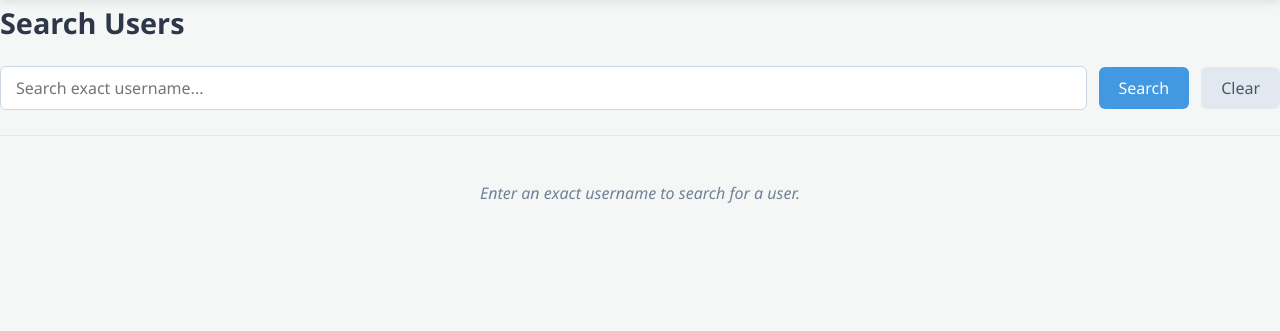
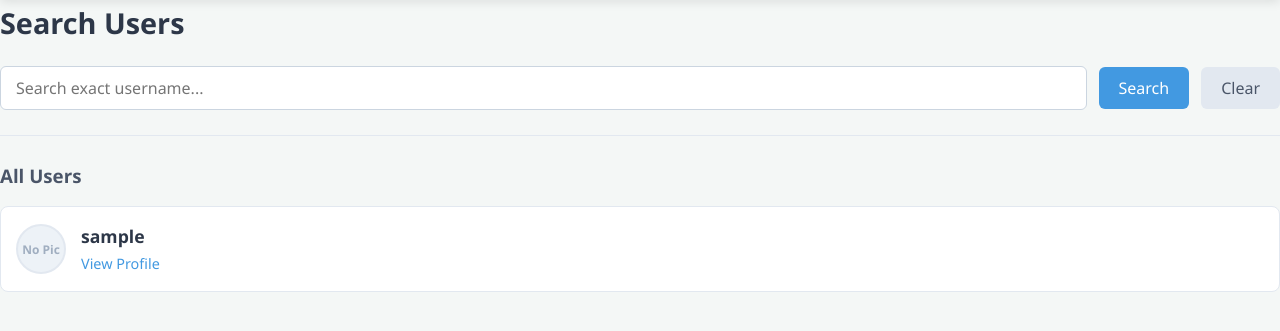
Before and after one commit to NishiB137/CS6093-Network-Security-Project, a PHP site: page /search in a window 1280 px wide. Shown: the part 66-397 px from the top of the page. Run offline with PHP 8.4, Linux system fonts and the light colour scheme; the visitor is signed in with stand-in values (Sample User, id 1); some libraries are stand-ins or nearby versions.

Commit message:
fix: Display all users in search page

```diff
--- a/transactiwar/docker-compose.yml
+++ b/transactiwar/docker-compose.yml
@@ -4,7 +4,7 @@ services:
       context: .
       dockerfile: ./docker/Dockerfile
     ports:
-      - "8000:443"
+      - "443:443"
     volumes:
       # Maps your entire project so PHP can read the 'src' folder
       - ./:/var/www/html/
--- a/transactiwar/public/search.php
+++ b/transactiwar/public/search.php
@@ -37,11 +37,16 @@ if (!empty($_SESSION['error'])) {
 
 <hr class="divider">
 
-<?php if ($searchQuery === ''): ?>
-    <p class="empty-state">Enter an exact username to search for a user.</p>
-<?php elseif (empty($users) && empty($rateLimitError)): ?>
-    <p class="empty-state">No user found with that exact username.</p>
+<?php if (empty($users) && empty($rateLimitError)): ?>
+    <?php if ($searchQuery === ''): ?>
+        <p class="empty-state">No users are currently registered.</p>
+    <?php else: ?>
+        <p class="empty-state">No user found with that exact username.</p>
+    <?php endif; ?>
 <?php elseif (!empty($users)): ?>
+    <?php if ($searchQuery === ''): ?>
+        <h3 class="section-subtitle" style="margin-bottom: 15px; color: #4a5568;">All Users</h3>
+    <?php endif; ?>
     <ul class="user-list">
         <?php foreach ($users as $u): ?>
             <li class="user-card">
--- a/transactiwar/src/controllers/SearchController.php
+++ b/transactiwar/src/controllers/SearchController.php
@@ -26,15 +26,18 @@ class SearchController {
             'error' => ''
         ];
 
-        if ($searchQuery !== '') {
-            try {
+        try {
+            if ($searchQuery !== '') {
+                // If there's a search query, perform the exact search
                 $result['users'] = SearchService::performSearch($pdo, $searchQuery, $ipAddress);
-            } catch (Exception $e) {
-                $_SESSION["error"] = Sanitizer::escape($e->getMessage() ??"");
-                header("Location: /search");
-
-                exit();
+            } else {
+                // If the search query is empty, get all users
+                $result['users'] = SearchService::getAllUsers($pdo);
             }
+        } catch (Exception $e) {
+            $_SESSION["error"] = Sanitizer::escape($e->getMessage() ?? "");
+            header("Location: /search");
+            exit();
         }
 
         return $result;
--- a/transactiwar/src/models/User.php
+++ b/transactiwar/src/models/User.php
@@ -111,4 +111,10 @@ class User {
             'profile_image_path' => $profileImagePath
         ]);
     }
+
+    public static function getAllUsers($pdo) {
+        $stmt = $pdo->prepare("SELECT id, username, profile_image_path FROM users ORDER BY username ASC");
+        $stmt->execute();
+        return $stmt->fetchAll(PDO::FETCH_ASSOC);
+    }
 }
--- a/transactiwar/src/services/SearchService.php
+++ b/transactiwar/src/services/SearchService.php
@@ -38,4 +38,8 @@ class SearchService {
 
         return $results;
     }
+
+    public static function getAllUsers($pdo) {
+        return User::getAllUsers($pdo);
+    }
 }
```
